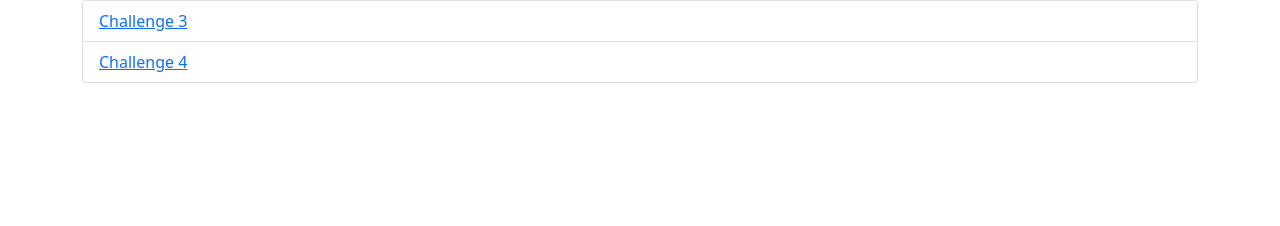
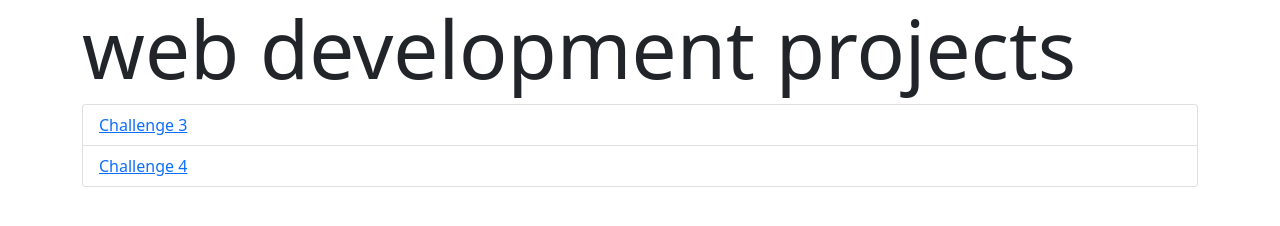
Before and after one commit to healer2002/web-dev-hw, a plain HTML site: page index.html in a window 1280 px wide. Drawn offline with nearby package versions, Linux system fonts and the light colour scheme.

Commit message:
Update index.html

```diff
--- a/index.html
+++ b/index.html
@@ -12,6 +12,7 @@
     />
   </head>
   <body class="container">
+    <h1 class="display-1">web development projects</h1>
     <ul class="list-group">
       <li class="list-group-item">
         <a href="challenge3/challenge3.html">Challenge 3</a>
```
